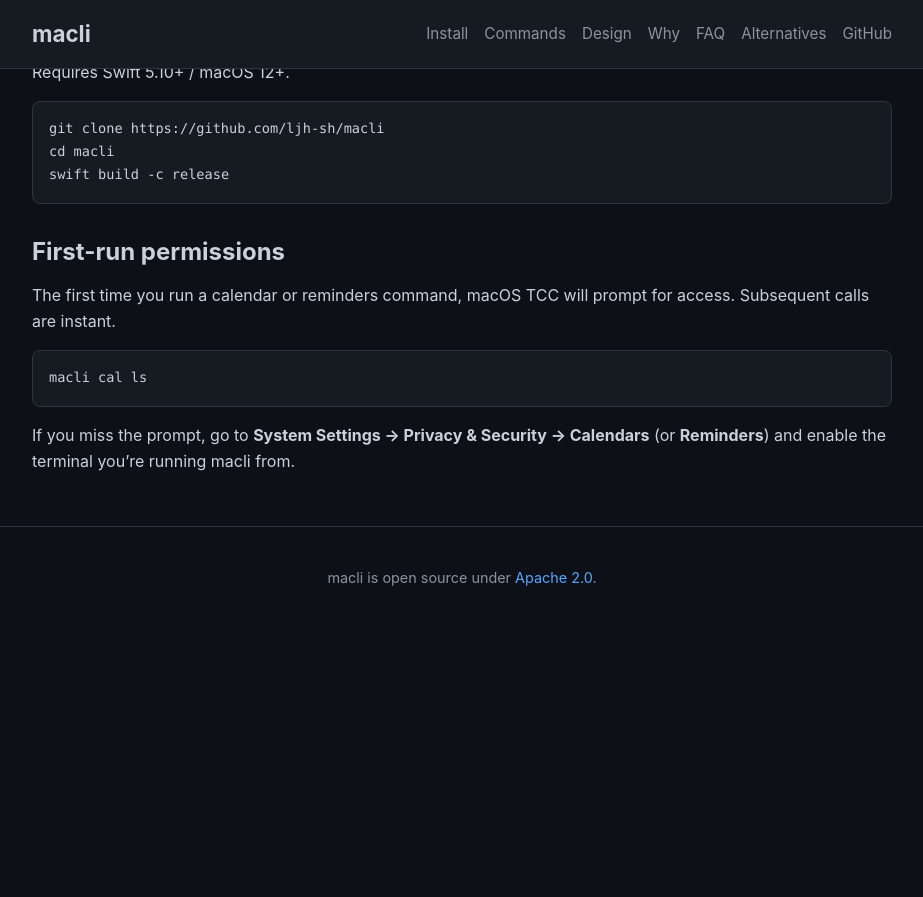
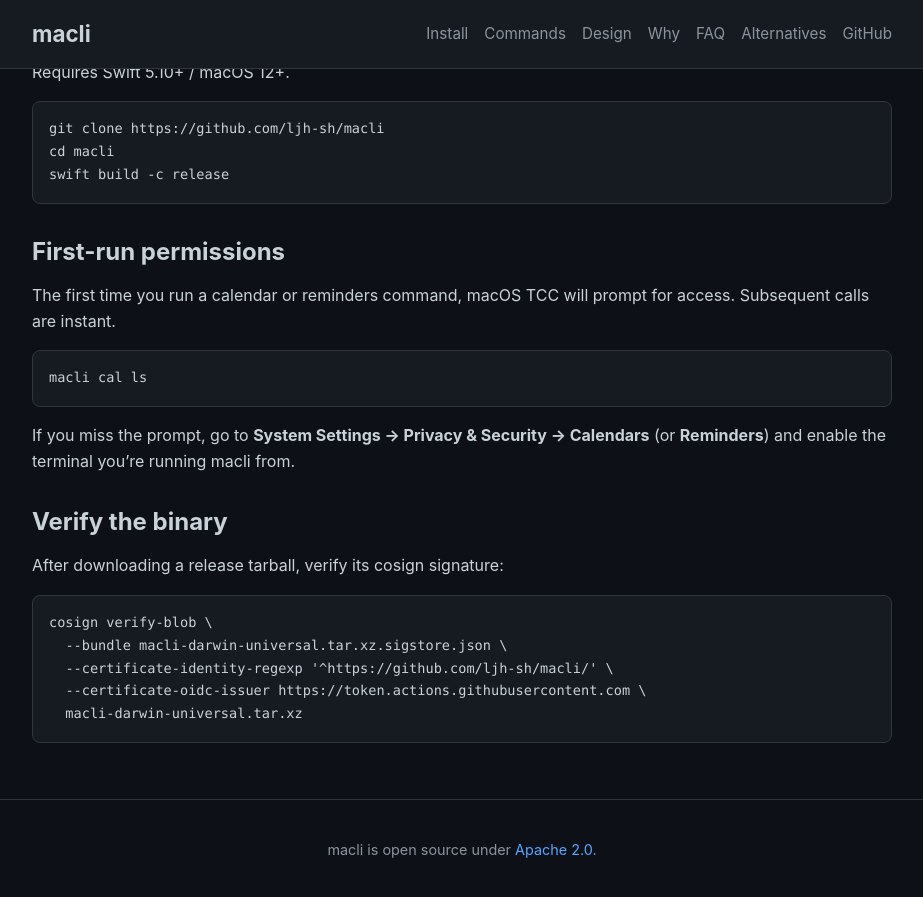
Before and after one commit to ljh-sh/macli, a Jekyll site: the page built from docs/install.md, in a window 1280 px wide and 900 px high, scrolled down 1377 px. Shown: the top 897 px of the window, without its empty margins (178-1101 px from the left). Built offline with Jekyll 4.4.1, drawn with Linux system fonts in a browser that asks for light colours; before the commit the page ends 2004 px from its top, so only the background shows below that.

Commit message:
docs: update install docs with signature verification

````diff
--- a/docs/install.md
+++ b/docs/install.md
@@ -78,3 +78,15 @@
 ```
 
 If you miss the prompt, go to **System Settings → Privacy & Security → Calendars** (or **Reminders**) and enable the terminal you're running macli from.
+
+## Verify the binary
+
+After downloading a release tarball, verify its cosign signature:
+
+```sh
+cosign verify-blob \
+  --bundle macli-darwin-universal.tar.xz.sigstore.json \
+  --certificate-identity-regexp '^https://github.com/ljh-sh/macli/' \
+  --certificate-oidc-issuer https://token.actions.githubusercontent.com \
+  macli-darwin-universal.tar.xz
+```
````
